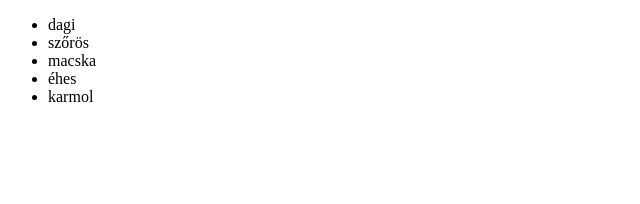
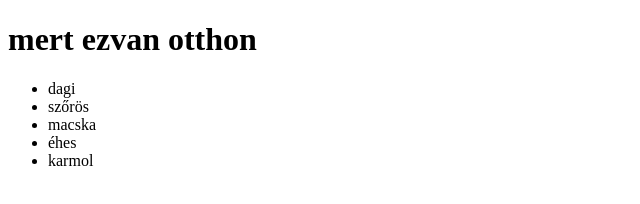
Before and after one commit to balint07/web6, a plain HTML site: page index.html in a window 1280 px wide. Shown: the whole page, without its empty margins (0-640 px from the left). Drawn offline with Linux system fonts and the light colour scheme.

Commit message:
második módosítás

```diff
--- a/index.html
+++ b/index.html
@@ -6,6 +6,7 @@
     <title>Document</title>
 </head>
 <body>
+<h1>mert ezvan otthon</h1>
     <ul>
         <li>dagi</li>
         <li>szőrös</li>
```
